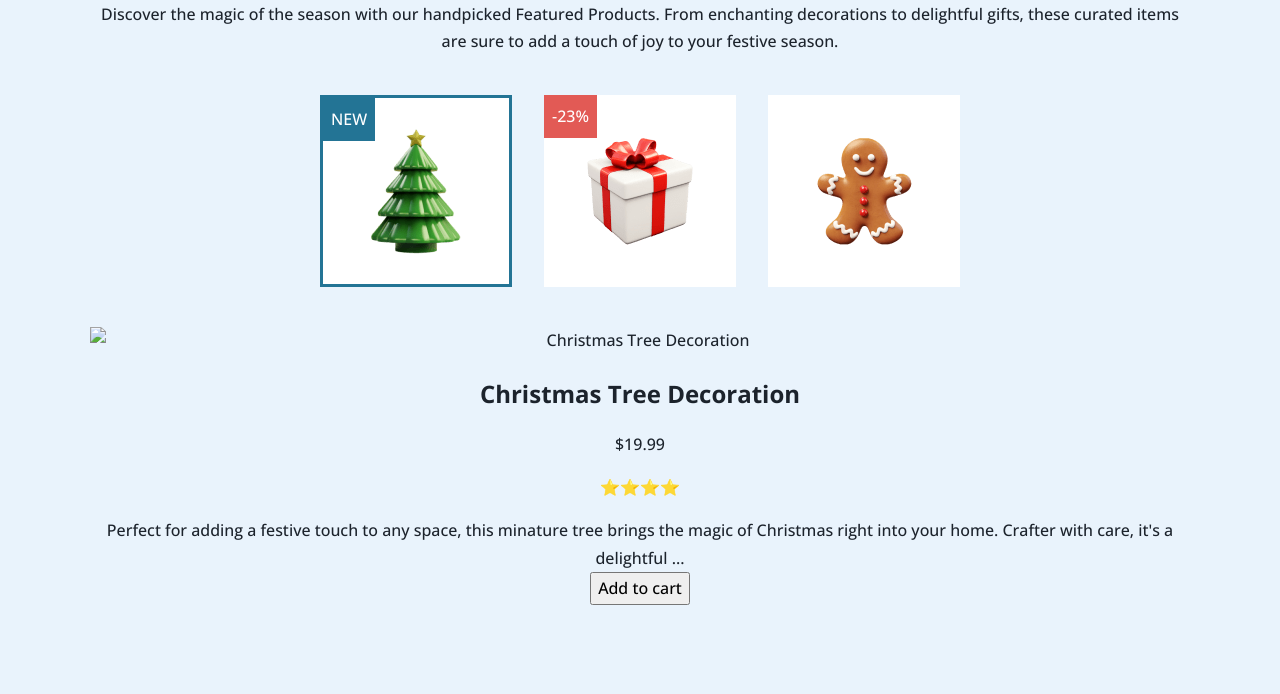
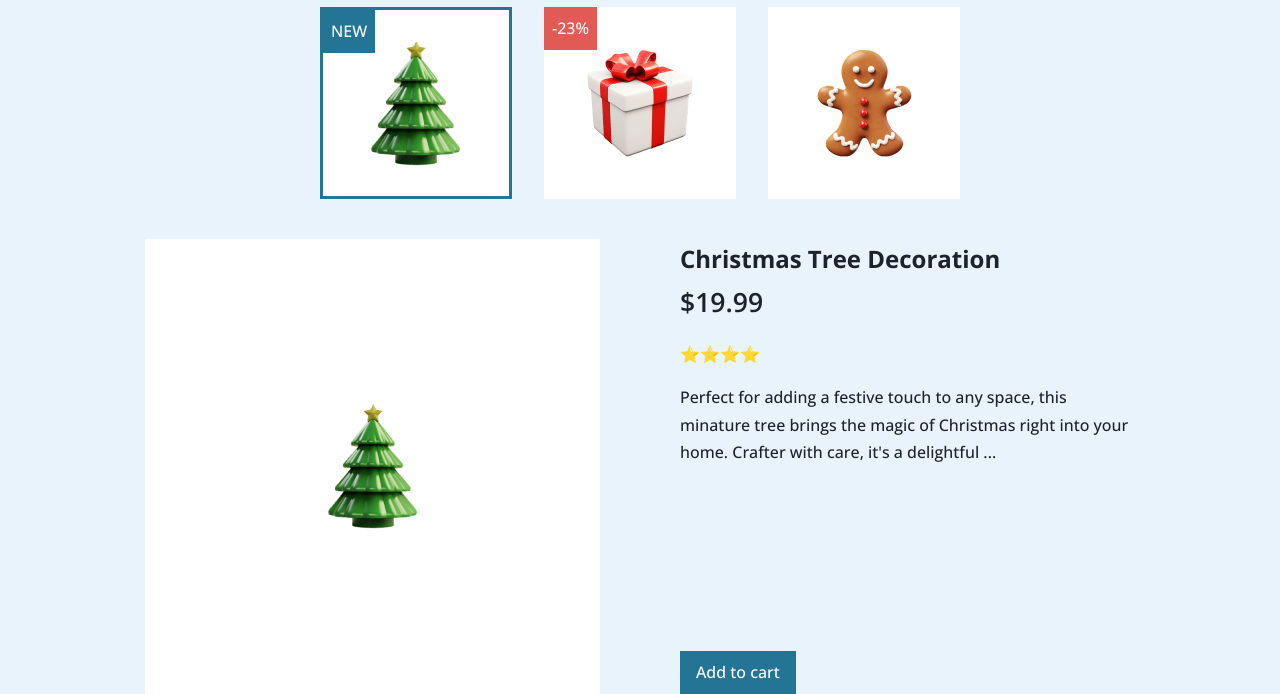
Before and after one commit to crackerFactory64/icodethis-projects, a plain HTML site: page 2023-12-02-featured-products/index.html in a window 1280 px wide. Shown: the part 179-873 px from the top of the page. Drawn offline with nearby package versions, Linux system fonts and the light colour scheme.

Commit message:
Style bottom half

```diff
--- a/2023-12-02-featured-products/index.html
+++ b/2023-12-02-featured-products/index.html
@@ -32,12 +32,12 @@
             data-item="cookie"
           ></button>
         </div>
-        <section class="selected">
-          <img src="" alt="Christmas Tree Decoration" />
+        <section class="selected-product">
+          <img src="./tree.png" alt="Christmas Tree Decoration" />
           <div>
             <h2>Christmas Tree Decoration</h2>
-            <p>$19.99</p>
-            <p>⭐⭐⭐⭐</p>
+            <p class="selected__price">$19.99</p>
+            <p class="selected__rating">⭐⭐⭐⭐</p>
             <p>
               Perfect for adding a festive touch to any space, this minature
               tree brings the magic of Christmas right into your home. Crafter
--- a/2023-12-02-featured-products/style.css
+++ b/2023-12-02-featured-products/style.css
@@ -99,10 +99,6 @@ body {
   width: calc(100% - 3em);
 }
 
-main {
-  padding-block: 5em;
-}
-
 h1 {
   font-weight: 700;
 }
@@ -170,3 +166,48 @@ h1 {
 .products__button[data-item="cookie"] {
   background-image: url("./gingerbread_cookie.png");
 }
+
+.selected-product {
+  display: grid;
+  gap: 5em;
+  grid-template-columns: 1fr 1fr;
+  margin: 0 auto;
+  text-align: start;
+  width: 90%;
+}
+
+.selected-product > img {
+  aspect-ratio: 1;
+  background-color: var(--color-neutral-100);
+  object-position: center;
+  object-fit: none;
+  width: 100%;
+}
+
+.selected-product > div {
+  display: flex;
+  flex-direction: column;
+}
+
+.selected-product > div * {
+  margin: 0;
+}
+
+.selected__price {
+  font-weight: 600;
+  font-size: 1.66rem;
+}
+
+.selected__rating {
+  margin-block: 1em !important;
+}
+
+.selected-product > div button {
+  background-color: var(--color-primary-700);
+  border: 0;
+  color: var(--color-neutral-100);
+  display: block;
+  margin-top: auto !important;
+  padding: 0.5em 1em;
+  width: fit-content;
+}
```
